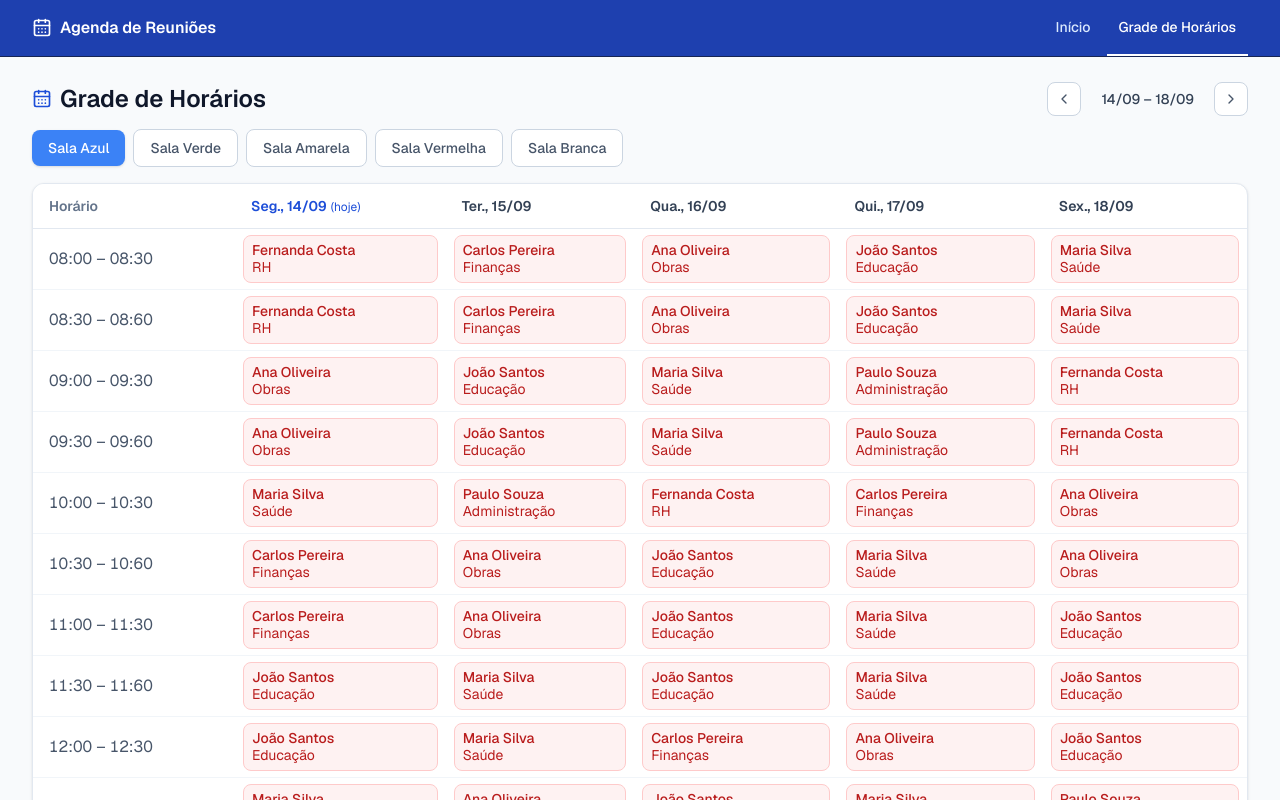
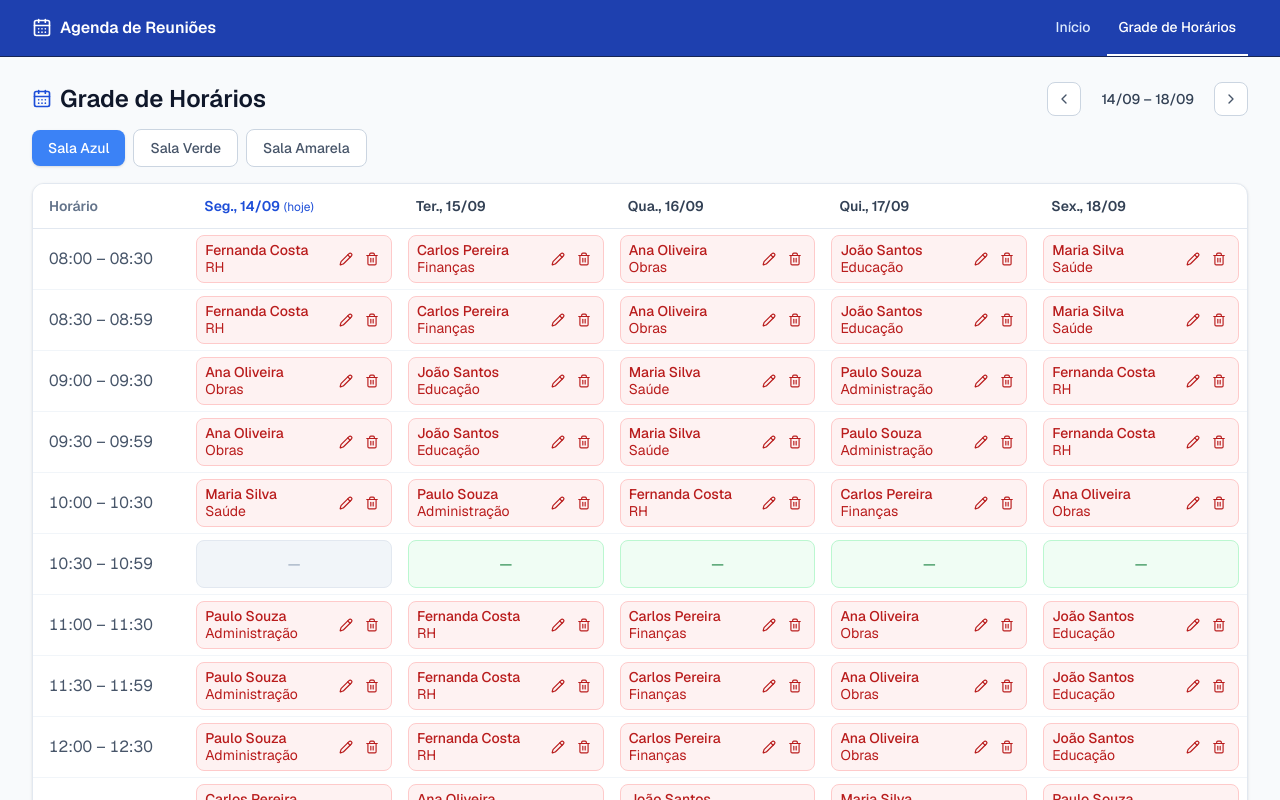
Before and after one commit to Prefeitura-de-Boituva/agenda-reuniao, a Next.js app: page /grade in a window 1280 px wide. Shown: the top 800 px of the page. Built offline with nearby package versions, Linux system fonts and the light colour scheme.

Commit message:
chore: Alteração Na Grade de Horários

```diff
--- a/src/components/schedule/ScheduleGrid.tsx
+++ b/src/components/schedule/ScheduleGrid.tsx
@@ -1,36 +1,240 @@
 "use client";
 
 import { useMemo, useState } from "react";
-import { CalendarDays, ChevronLeft, ChevronRight } from "lucide-react";
-import type { RoomSchedule } from "@/types/schedule";
+import { CalendarDays, ChevronLeft, ChevronRight, Pencil, Trash2 } from "lucide-react";
+import type { Booking, RoomSchedule } from "@/types/schedule";
 import {
   buildRoomSchedule,
+  generateTimeSlots,
   formatDateShort,
   getWeekDates,
   getWeekStart,
   parseDate,
   shiftDate,
+  SLOT_MINUTES,
   toISODate,
 } from "@/lib/schedule";
 import { ROOMS, getMockBookings } from "@/lib/mock-data";
+import { Button, Input, Modal, ModalBody, ModalContent, ModalFooter, ModalHeader } from "@/components/ui";
 import { cn } from "@/lib/utils";
+
+function seedBookingsForWeek(start: Date): Record<string, Booking[]> {
+  const result: Record<string, Booking[]> = {};
+  for (const date of getWeekDates(start)) {
+    const iso = toISODate(date);
+    result[iso] = getMockBookings(iso);
+  }
+  return result;
+}
+
+function computeEndTime(startTime: string, durationBlocks: number): string {
+  const [hour, minute] = startTime.split(":").map(Number);
+  const totalMinutes = hour * 60 + minute + durationBlocks * SLOT_MINUTES - 1;
+  const endHour = Math.floor(totalMinutes / 60);
+  const endMinute = totalMinutes % 60;
+  return `${String(endHour).padStart(2, "0")}:${String(endMinute).padStart(2, "0")}`;
+}
+
+const SELECT_CLASSES =
+  "flex h-10 w-full rounded-lg border border-neutral-300 bg-white px-3 text-body text-neutral-900 focus:outline-none focus:border-primary focus:ring-2 focus:ring-primary-100 transition-colors duration-150";
+
+interface EditModalProps {
+  booking: Booking;
+  onSave: (updated: Booking) => void;
+  onClose: () => void;
+}
+
+function EditModal({ booking, onSave, onClose }: EditModalProps) {
+  const slots = generateTimeSlots();
+  const [name, setName] = useState(booking.name);
+  const [department, setDepartment] = useState(booking.department);
+  const [startTime, setStartTime] = useState(booking.startTime);
+
+  const [initialBlocks] = useState(() => {
+    const [startHour, startMinute] = booking.startTime.split(":").map(Number);
+    const [endHour, endMinute] = booking.endTime.split(":").map(Number);
+    const startTotal = startHour * 60 + startMinute;
+    const endTotal = endHour * 60 + endMinute + 1;
+    return Math.round((endTotal - startTotal) / SLOT_MINUTES);
+  });
+  const [durationBlocks, setDurationBlocks] = useState(initialBlocks);
+
+  const startIndex = slots.findIndex((s) => s.startTime === startTime);
+  const maxBlocks = 18 - startIndex;
+  const durationOptions = [1, 2, 3, 4, 5, 6].filter((blocks) => blocks <= maxBlocks);
+
+  const availableStarts = slots.filter((_, index) => index + durationBlocks <= 18);
+  const endTime = computeEndTime(startTime, durationBlocks);
+
+  const handleSubmit = (event: React.FormEvent) => {
+    event.preventDefault();
+    onSave({
+      ...booking,
+      name,
+      department,
+      startTime,
+      endTime,
+    });
+  };
+
+  return (
+    <Modal open onClose={onClose}>
+      <ModalContent>
+        <ModalHeader>Editar Agendamento</ModalHeader>
+        <form onSubmit={handleSubmit}>
+          <ModalBody className="flex flex-col gap-4">
+            <Input
+              label="Nome"
+              value={name}
+              onChange={(e) => setName(e.target.value)}
+              required
+            />
+            <Input
+              label="Departamento"
+              value={department}
+              onChange={(e) => setDepartment(e.target.value)}
+              required
+            />
+            <div className="flex flex-col gap-1.5">
+              <label className="text-caption font-medium text-neutral-700">
+                Horário de início
+              </label>
+              <select
+                className={SELECT_CLASSES}
+                value={startTime}
+                onChange={(e) => setStartTime(e.target.value)}
+              >
+                {availableStarts.map((slot) => (
+                  <option key={slot.startTime} value={slot.startTime}>
+                    {slot.startTime}
+                  </option>
+                ))}
+              </select>
+            </div>
+            <div className="flex flex-col gap-1.5">
+              <label className="text-caption font-medium text-neutral-700">
+                Duração
+              </label>
+              <select
+                className={SELECT_CLASSES}
+                value={durationBlocks}
+                onChange={(e) => setDurationBlocks(Number(e.target.value))}
+              >
+                {durationOptions.map((blocks) => (
+                  <option key={blocks} value={blocks}>
+                    {blocks * 30} min ({startTime} – {computeEndTime(startTime, blocks)})
+                  </option>
+                ))}
+              </select>
+            </div>
+            <p className="text-tiny text-neutral-500">
+              Novo horário: {startTime} – {endTime}
+            </p>
+          </ModalBody>
+          <ModalFooter>
+            <Button type="button" variant="outline" onClick={onClose}>
+              Cancelar
+            </Button>
+            <Button type="submit">Salvar</Button>
+          </ModalFooter>
+        </form>
+      </ModalContent>
+    </Modal>
+  );
+}
+
+interface DeleteModalProps {
+  booking: Booking;
+  onConfirm: () => void;
+  onClose: () => void;
+}
+
+function DeleteModal({ booking, onConfirm, onClose }: DeleteModalProps) {
+  return (
+    <Modal open onClose={onClose}>
+      <ModalContent>
+        <ModalHeader>Excluir Agendamento</ModalHeader>
+        <ModalBody>
+          Tem certeza que deseja excluir o agendamento de{" "}
+          <strong>{booking.name}</strong> ({booking.department}) das{" "}
+          {booking.startTime} às {booking.endTime}?
+        </ModalBody>
+        <ModalFooter>
+          <Button variant="outline" onClick={onClose}>
+            Cancelar
+          </Button>
+          <Button variant="danger" onClick={onConfirm}>
+            Excluir
+          </Button>
+        </ModalFooter>
+      </ModalContent>
+    </Modal>
+  );
+}
 
 function ScheduleGridContent() {
   const [selectedRoomId, setSelectedRoomId] = useState<string>(ROOMS[0].id);
-  const [weekStart, setWeekStart] = useState<Date>(() => {
-    const today = new Date();
-    return getWeekStart(today);
-  });
+  const [weekStart, setWeekStart] = useState<Date>(() => getWeekStart(new Date()));
+  const [mockBookings, setMockBookings] = useState<Record<string, Booking[]>>(() =>
+    seedBookingsForWeek(getWeekStart(new Date()))
+  );
+  const [editTarget, setEditTarget] = useState<{ booking: Booking; date: string } | null>(null);
+  const [deleteTarget, setDeleteTarget] = useState<{ booking: Booking; date: string } | null>(null);
 
   const selectedRoom = ROOMS.find((room) => room.id === selectedRoomId) ?? ROOMS[0];
 
   const schedule: RoomSchedule = useMemo(
-    () => buildRoomSchedule(selectedRoom, weekStart, (date) => getMockBookings(date)),
-    [selectedRoom, weekStart]
+    () =>
+      buildRoomSchedule(selectedRoom, weekStart, (date) => mockBookings[date] ?? []),
+    [selectedRoom, weekStart, mockBookings]
   );
 
   const weekDates = getWeekDates(weekStart);
   const todayISO = toISODate(new Date());
+
+  const navigateWeek = (days: number) => {
+    const next = shiftDate(weekStart, days);
+    setMockBookings((prev) => {
+      const merged = { ...prev };
+      for (const date of getWeekDates(next)) {
+        const iso = toISODate(date);
+        if (!merged[iso]) merged[iso] = getMockBookings(iso);
+      }
+      return merged;
+    });
+    setWeekStart(next);
+  };
+
+  const goToCurrentWeek = () => {
+    const next = getWeekStart(new Date());
+    setMockBookings((prev) => {
+      const merged = { ...prev };
+      for (const date of getWeekDates(next)) {
+        const iso = toISODate(date);
+        if (!merged[iso]) merged[iso] = getMockBookings(iso);
+      }
+      return merged;
+    });
+    setWeekStart(next);
+  };
+
+  const handleEditSave = (date: string, updated: Booking) => {
+    setMockBookings((prev) => ({
+      ...prev,
+      [date]: (prev[date] ?? []).map((b) => (b.id === updated.id ? updated : b)),
+    }));
+    setEditTarget(null);
+  };
+
+  const handleDeleteConfirm = () => {
+    if (!deleteTarget) return;
+    const { booking, date } = deleteTarget;
+    setMockBookings((prev) => ({
+      ...prev,
+      [date]: (prev[date] ?? []).filter((b) => b.id !== booking.id),
+    }));
+    setDeleteTarget(null);
+  };
 
   return (
     <div className="flex flex-col gap-4">
@@ -43,7 +247,7 @@ function ScheduleGridContent() {
 
           <div className="flex items-center gap-2">
             <button
-              onClick={() => setWeekStart((w) => shiftDate(w, -7))}
+              onClick={() => navigateWeek(-7)}
               className="rounded-lg border border-neutral-300 bg-white p-2 text-neutral-600 hover:bg-neutral-50 transition-colors duration-150"
               aria-label="Semana anterior"
             >
@@ -58,15 +262,15 @@ function ScheduleGridContent() {
               })}
             </div>
             <button
-              onClick={() => setWeekStart((w) => shiftDate(w, 7))}
+              onClick={() => navigateWeek(7)}
               className="rounded-lg border border-neutral-300 bg-white p-2 text-neutral-600 hover:bg-neutral-50 transition-colors duration-150"
               aria-label="Próxima semana"
             >
               <ChevronRight className="size-4" />
             </button>
-            {toISODate(weekStart) !== toISODate(getWeekStart(new Date())) && (
+            {toISODate(weekStart) !== todayISO && (
               <button
-                onClick={() => setWeekStart(getWeekStart(new Date()))}
+                onClick={goToCurrentWeek}
                 className="rounded-lg border border-primary-200 bg-primary-50 px-3 py-2 text-caption font-medium text-primary-700 hover:bg-primary-100 transition-colors duration-150"
               >
                 Hoje
@@ -133,7 +337,7 @@ function ScheduleGridContent() {
                       <td key={date} className="px-2 py-1.5">
                         <div
                           className={cn(
-                            "flex h-12 items-center rounded-lg border px-2 text-caption",
+                            "flex min-h-12 items-center rounded-lg border px-2 py-1 text-caption",
                             slot.status === "available" &&
                               "border-success-200 bg-success-50 text-success-700",
                             slot.status === "past" &&
@@ -143,13 +347,34 @@ function ScheduleGridContent() {
                           )}
                         >
                           {slot.status === "booked" && slot.booking && (
-                            <span className="flex min-w-0 flex-col leading-tight">
-                              <span className="truncate font-medium">{slot.booking.name}</span>
-                              <span className="truncate">{slot.booking.department}</span>
-                            </span>
+                            <>
+                              <span className="flex min-w-0 flex-1 flex-col leading-tight">
+                                <span className="truncate font-medium">{slot.booking.name}</span>
+                                <span className="truncate">{slot.booking.department}</span>
+                              </span>
+                              <span className="flex shrink-0 items-center gap-1">
+                                <button
+                                  onClick={() =>
+                                    setEditTarget({ booking: slot.booking!, date })
+                                  }
+                                  className="rounded p-1 text-danger-700 hover:bg-danger-100 transition-colors duration-150"
+                                  aria-label="Editar agendamento"
+                                >
+                                  <Pencil className="size-3.5" />
+                                </button>
+                                <button
+                                  onClick={() =>
+                                    setDeleteTarget({ booking: slot.booking!, date })
+                                  }
+                                  className="rounded p-1 text-danger-700 hover:bg-danger-100 transition-colors duration-150"
+                                  aria-label="Excluir agendamento"
+                                >
+                                  <Trash2 className="size-3.5" />
+                                </button>
+                              </span>
+                            </>
                           )}
-                          {slot.status === "available" && <span className="mx-auto">—</span>}
-                          {slot.status === "past" && <span className="mx-auto">—</span>}
+                          {slot.status !== "booked" && <span className="mx-auto">—</span>}
                         </div>
                       </td>
                     );
@@ -175,6 +400,21 @@ function ScheduleGridContent() {
           <span className="text-tiny text-neutral-600">Horário já passado</span>
         </div>
       </div>
+
+      {editTarget && (
+        <EditModal
+          booking={editTarget.booking}
+          onSave={(updated) => handleEditSave(editTarget.date, updated)}
+          onClose={() => setEditTarget(null)}
+        />
+      )}
+      {deleteTarget && (
+        <DeleteModal
+          booking={deleteTarget.booking}
+          onConfirm={handleDeleteConfirm}
+          onClose={() => setDeleteTarget(null)}
+        />
+      )}
     </div>
   );
 }
--- a/src/lib/mock-data.ts
+++ b/src/lib/mock-data.ts
@@ -5,8 +5,6 @@ export const ROOMS: Room[] = [
   { id: "sala-azul", name: "Sala Azul" },
   { id: "sala-verde", name: "Sala Verde" },
   { id: "sala-amarela", name: "Sala Amarela" },
-  { id: "sala-vermelha", name: "Sala Vermelha" },
-  { id: "sala-branca", name: "Sala Branca" },
 ];
 
 const MOCK_NAMES = [
@@ -25,9 +23,6 @@ const MOCK_BLOCKS: Array<{ room: string; startOffset: number; length: number }>
   { room: "sala-verde", startOffset: 12, length: 4 },
   { room: "sala-amarela", startOffset: 2, length: 2 },
   { room: "sala-amarela", startOffset: 9, length: 1 },
-  { room: "sala-vermelha", startOffset: 7, length: 2 },
-  { room: "sala-vermelha", startOffset: 15, length: 2 },
-  { room: "sala-branca", startOffset: 5, length: 3 },
 ];
 
 export function getMockBookings(date: string): Booking[] {
--- a/src/lib/schedule.ts
+++ b/src/lib/schedule.ts
@@ -11,7 +11,7 @@ export function generateTimeSlots(): Array<{ startTime: string; endTime: string
   for (let hour = OPENING_HOUR; hour < CLOSING_HOUR; hour++) {
     for (let minutes = 0; minutes < 60; minutes += SLOT_MINUTES) {
       const start = `${String(hour).padStart(2, "0")}:${String(minutes).padStart(2, "0")}`;
-      const endMinutes = minutes + SLOT_MINUTES;
+      const endMinutes = minutes === 0 ? minutes + 30 : minutes + 29;
       const end = `${String(hour).padStart(2, "0")}:${String(endMinutes).padStart(2, "0")}`;
       slots.push({ startTime: start, endTime: end });
     }
```
